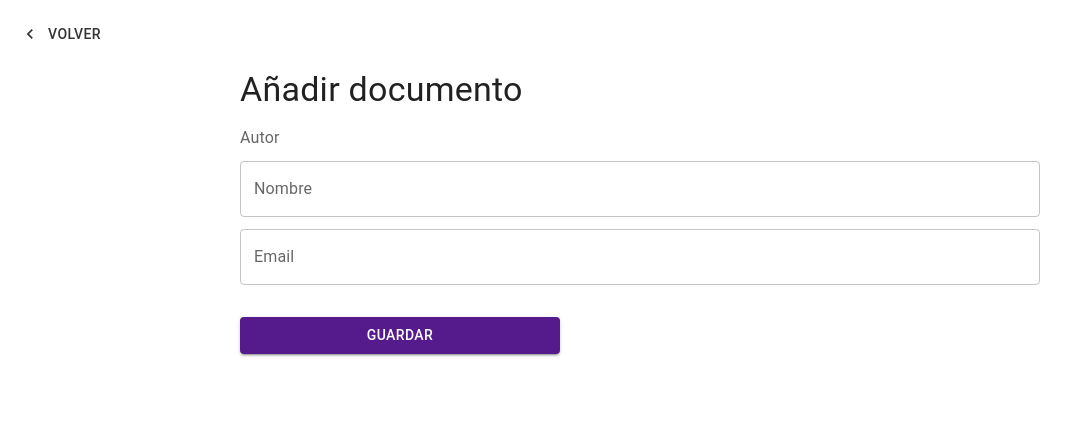
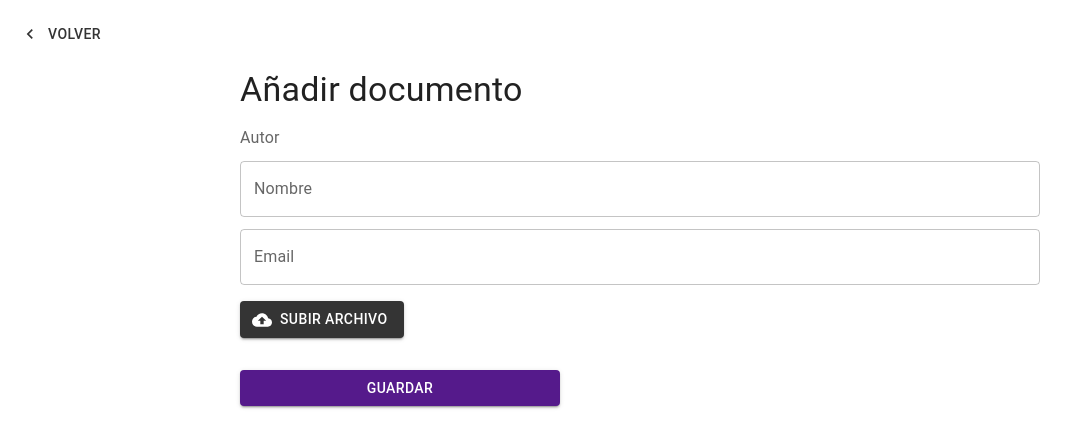
Before and after one commit to mariaglomana/docu-validator, a React (Vite) app: page / in a window 1280 px wide. Both pictures are taken after a click on the button "AÑADIR DOCUMENTO". Shown: the top 448 px of the page, without its empty margins (0-1076 px from the left). Built offline with nearby package versions, Linux system fonts and the light colour scheme.

Commit message:
🚧 add FileUploaderInput in NewDocumentForm

```diff
--- /dev/null
+++ b/src/pages/NewDocument/FileUploaderInput.tsx
@@ -0,0 +1,94 @@
+import React from 'react'
+import { styled } from '@mui/material/styles'
+import Button from '@mui/material/Button'
+import CloudUploadIcon from '@mui/icons-material/CloudUpload'
+import DeleteIcon from '@mui/icons-material/Delete'
+import { Typography, Box, IconButton } from '@mui/material'
+
+import texts from '../../texts.json'
+
+const styles = {
+  fileInfo: {
+    display: 'flex ',
+    flexDirection: 'row',
+    alignItems: 'center',
+    '& p': {
+      flexGrow: 2,
+    },
+    '& button': {
+      width: 'fit-content',
+    },
+  },
+}
+
+const VisuallyHiddenInput = styled('input')({
+  clip: 'rect(0 0 0 0)',
+  clipPath: 'inset(50%)',
+  height: 1,
+  overflow: 'hidden',
+  position: 'absolute',
+  bottom: 0,
+  left: 0,
+  whiteSpace: 'nowrap',
+  width: 1,
+})
+
+const allowedFileTypes = [
+  'application/pdf',
+  'application/vnd.openxmlformats-officedocument.wordprocessingml.document',
+]
+
+const FileUploaderInput = ({ selectedFile, setSelectedFile }) => {
+  const handleFileChange = (event: React.ChangeEvent<HTMLInputElement>) => {
+    const file = event.target.files?.[0]
+    if (file) {
+      if (!allowedFileTypes.includes(file.type)) {
+        alert('Invalid file type. Please upload a PDF or DOCX file.')
+        return
+      }
+      if (file.size > 5 * 1024 * 1024) {
+        alert('File size exceeds 5MB. Please upload a smaller file.')
+        return
+      }
+      setSelectedFile(file)
+    }
+  }
+
+  return (
+    <>
+      {!selectedFile && (
+        <Button
+          component='label'
+          role={undefined}
+          color='secondary'
+          tabIndex={-1}
+          startIcon={<CloudUploadIcon />}
+        >
+          {texts.uploadFile}
+          <VisuallyHiddenInput
+            type='file'
+            accept='.pdf,.docx'
+            onChange={handleFileChange}
+          />
+        </Button>
+      )}
+      {selectedFile && (
+        <Box sx={styles.fileInfo}>
+          <Typography>
+            <strong>{texts.selectedFile}:</strong> {selectedFile.name} (
+            {(selectedFile.size / 1024).toFixed(2)} KB)
+          </Typography>
+          <IconButton
+            aria-label={texts.deleteFile}
+            color='secondary'
+            onClick={() => setSelectedFile(null)}
+          >
+            <DeleteIcon />
+          </IconButton>
+        </Box>
+      )}
+    </>
+  )
+}
+
+export default FileUploaderInput
--- a/src/pages/NewDocument/Form.tsx
+++ b/src/pages/NewDocument/Form.tsx
@@ -1,22 +1,29 @@
+import React from 'react'
 import texts from '../../texts.json'
-import { Box, TextField, Button, FormLabel } from '@mui/material'
+import {
+  Box,
+  TextField,
+  Button,
+  FormLabel,
+  FormHelperText,
+} from '@mui/material'
 import useNewDocumentForm from './useNewDocumentForm'
+import FileUploaderInput from './FileUploaderInput'
 
 const styles = {
   root: {
     display: 'flex',
     flexDirection: 'column',
     gap: 2,
-
-    '& button': {
-      width: 'var(--button-max-width)',
-      mt: 2,
-    },
   },
   authorGroup: {
     display: 'flex',
     flexDirection: 'column',
     gap: 1.5,
+  },
+  submitBtn: {
+    width: 'var(--button-max-width)',
+    mt: 2,
   },
 }
 const AddDocument = () => {
@@ -61,7 +68,23 @@ const AddDocument = () => {
           helperText={fieldErrors.authorEmail}
         />
       </Box>
-      <Button onClick={submitForm} disabled={isSubmitting}>
+      <Box>
+        <FileUploaderInput
+          selectedFile={formValues.document}
+          setSelectedFile={(file) => updateFieldForm('document', file)}
+        />
+        {!!fieldErrors.document && (
+          <FormHelperText error={true}>
+            {texts.errorFieldFileMandatory}
+          </FormHelperText>
+        )}
+      </Box>
+
+      <Button
+        onClick={submitForm}
+        disabled={isSubmitting}
+        sx={styles.submitBtn}
+      >
         {texts.save}
       </Button>
     </Box>
--- a/src/pages/NewDocument/useNewDocumentForm.ts
+++ b/src/pages/NewDocument/useNewDocumentForm.ts
@@ -20,7 +20,7 @@ const hasFieldErrors = (fieldErrors) =>
 interface IDocumentValues {
   authorName: string
   authorEmail: string
-  // document: File | null
+  document: File | null
   referred: string[]
 }
 
@@ -34,7 +34,7 @@ interface IFormState {
 const DEFAULT_FORM_VALUES = {
   authorName: '',
   authorEmail: '',
-  // document: null,
+  document: null,
   referred: [],
 }
 
@@ -83,7 +83,13 @@ const useNewDocumentForm = (
     }
   }
 
+  const resetErrors = () => {
+    setFormError(undefined)
+    setFieldErrors({})
+  }
+
   const updateFieldForm = (fieldName, fieldValue) => {
+    resetErrors()
     setFormValues((values) => ({
       ...values,
       [fieldName]: fieldValue,
--- a/src/texts.json
+++ b/src/texts.json
@@ -16,5 +16,10 @@
   "goBack": "volver",
   "errorFieldRequired": "Campo requerido",
   "errorFieldInvalidEmail": "Correo inválido",
-  "save": "Guardar"
+  "errorFieldFileMandatory": "Es necesario seleccionar un archivo",
+  "save": "Guardar",
+  "cancel": "Cancelar",
+  "selectedFile": "Archivo seleccionado",
+  "uploadFile": "Subir archivo",
+  "deleteFile": "Borrar archivo"
 }
```
